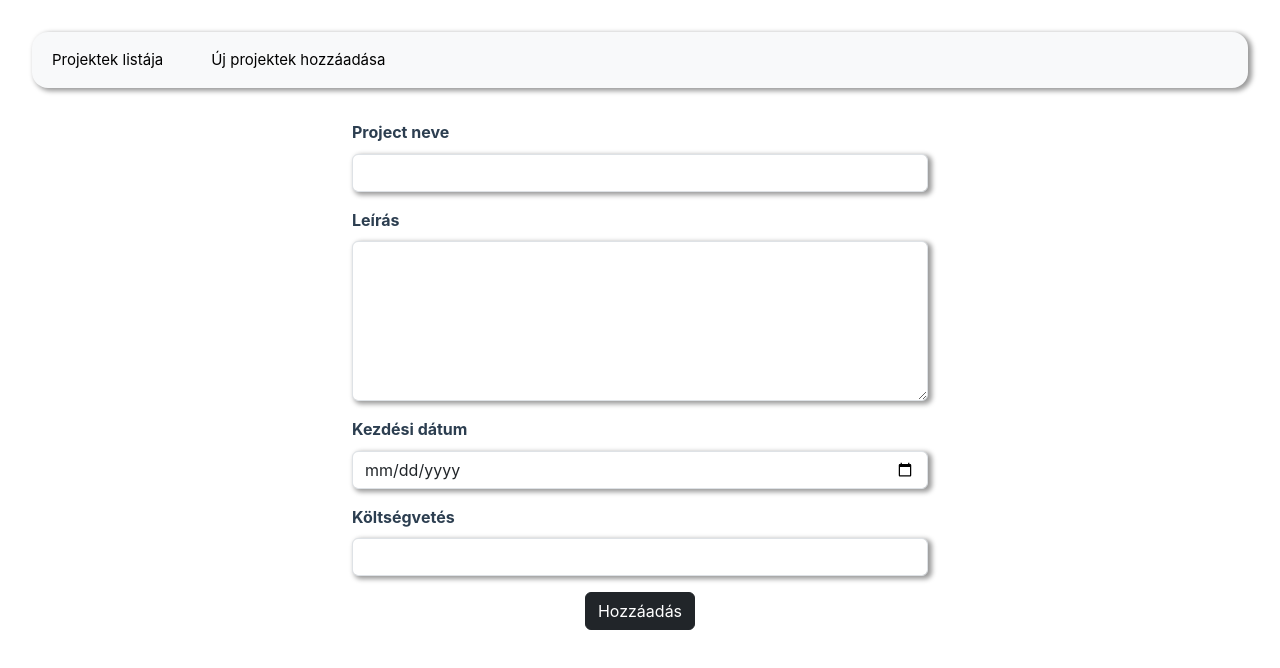
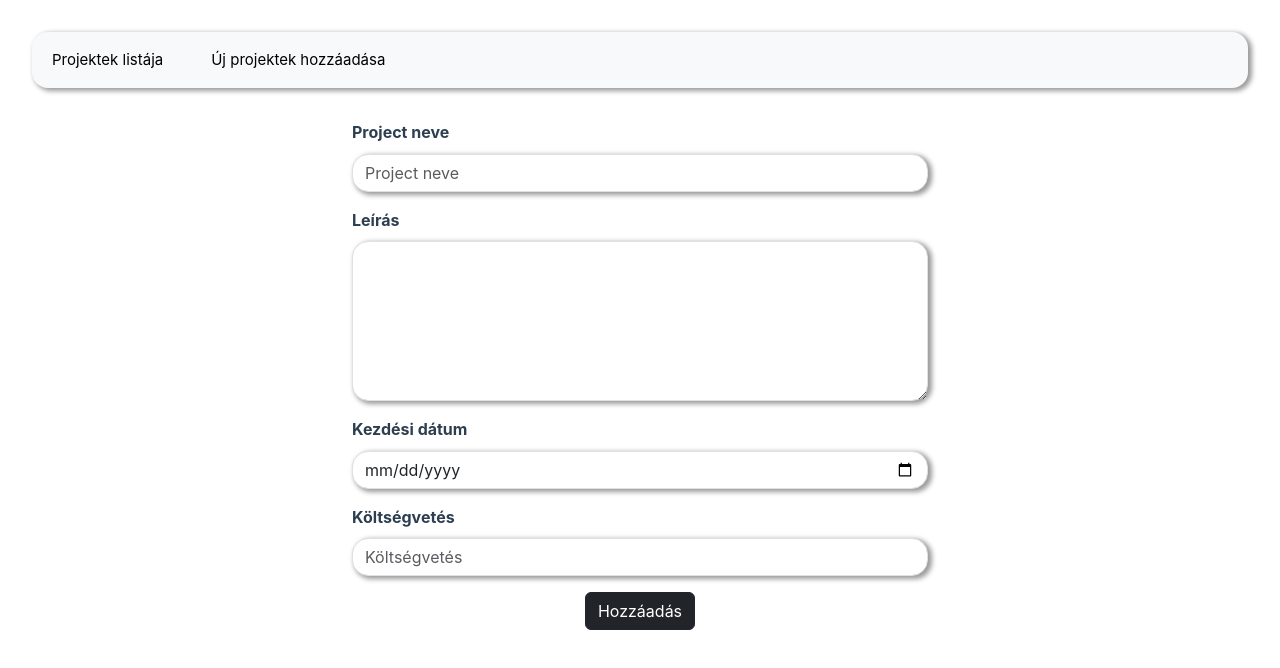
Before and after one commit to antalkristof/Probafeladat, a Vue app: page /projectform in a window 1280 px wide. Shown: the top 668 px of the page. Built offline with nearby package versions, Linux system fonts and the light colour scheme.

Commit message:
add input component

```diff
--- a/src/assets/projectForm.css
+++ b/src/assets/projectForm.css
@@ -19,6 +19,7 @@ form{
   textarea{
     box-shadow: 3px 2px 5px 1px rgba(0, 0, 0, 0.4);
     min-height: 10rem;
+    border-radius: 1rem;
   }
 
   .form-label{
--- a/src/assets/projectList.css
+++ b/src/assets/projectList.css
@@ -41,7 +41,3 @@
   .bi-floppy-fill:hover {
     color: green;
   }
-
-  .form-control {
-    max-width: 100%;
-  }
--- a/src/components/Navbar.vue
+++ b/src/components/Navbar.vue
@@ -2,6 +2,7 @@
 import { ref, onMounted, watch } from 'vue'
 import { defineProps } from 'vue'
 import { useRouter } from 'vue-router'
+import inputComponent from './inputComponent.vue'
 
 
 const props = defineProps({
@@ -55,10 +56,16 @@ watch(
             <a class="nav-link active">Új projektek hozzáadása</a>
           </li>
         </ul>
-        <form v-if="search" class="d-flex" role="search">
-          <input v-model="searchQuery" @input="emitSearchQuery" class="form-control me-2 search-input" type="search"
-            placeholder="Search" aria-label="Search">
-        </form>
+        <div v-if="search" class="d-flex" role="search">
+          <input
+          v-model="searchQuery"
+          @input="emitSearchQuery"
+          class="form-control me-2 search-input"
+          type="search"
+          placeholder="Search"
+          aria-label="Search"
+          >
+        </div>
       </div>
     </div>
   </nav>
--- a/src/components/ProjectForm.vue
+++ b/src/components/ProjectForm.vue
@@ -4,6 +4,7 @@ import { required, minValue } from "@vuelidate/validators";
 import useVuelidate from "@vuelidate/core";
 import Navbar from './navBar.vue';
 import appButton from './appButton.vue';
+import inputComponent from './inputComponent.vue';
 
 
 const projectName = ref("");
@@ -92,21 +93,34 @@ const save = async () => {
     </header>
     <form @submit.prevent="save">
       <div class="mb-3 input-div">
-        <label for="ProjectName" class="form-label">Project neve</label>
-        <input type="text" class="form-control" id="ProjectName" v-model="projectName">
+        <inputComponent
+        inputId="ProjectName"
+        labelText="Project neve"
+        labelFor="ProjectName"
+        inputPlaceholder="Project neve"
+        v-model="projectName"
+        />
         <div v-if="v$.projectName.$error" class="text-danger">
           <div v-for="error in v$.projectName.$errors" :key="error.$uid">
             {{ getProjectNameErrorMessage(error.$validator) }}
           </div>
         </div>
       </div>
+
       <div class="mb-3 input-div">
         <label class="form-label" for="floatingTextarea">Leírás</label>
         <textarea class="form-control" id="floatingTextarea" v-model="description"></textarea>
       </div>
+
       <div class="mb-3 input-div">
-        <label class="form-label" for="start">Kezdési dátum</label>
-        <input class="form-control" type="date" id="start" name="trip-start" v-model="startDate">
+        <inputComponent
+        inputType="date"
+        inputId="start"
+        labelText="Kezdési dátum"
+        labelFor="start"
+        inputPlaceholder="Kezdési dátum"
+        v-model="startDate"
+        />
         <div v-if="v$.startDate.$error" class="text-danger">
           <div v-for="error in v$.startDate.$errors" :key="error.$uid">
             {{ getStartDateErrorMessage(error.$validator) }}
@@ -114,8 +128,13 @@ const save = async () => {
         </div>
       </div>
       <div class="mb-3 input-div">
-        <label for="exampleInputPassword1" class="form-label">Költségvetés</label>
-          <input class="form-control" id="exampleInputPassword1" v-model="budget">
+        <inputComponent
+        inputId="budget"
+        labelFor="budget"
+        labelText="Költségvetés"
+        inputPlaceholder="Költségvetés"
+        v-model="budget"
+        />
         <div v-if="v$.budget.$error" class="text-danger">
           <div v-for="error in v$.budget.$errors" :key="error.$uid">
             {{ getBudgetErrorMessage(error.$validator) }}
--- a/src/components/ProjectList.vue
+++ b/src/components/ProjectList.vue
@@ -4,6 +4,7 @@ import { required, minValue } from "@vuelidate/validators";
 import useVuelidate from "@vuelidate/core";
 import Navbar from './navBar.vue';
 import deleteModal from './deleteModal.vue';
+import inputComponent from './inputComponent.vue';
 
 
 const projects = ref([]);
@@ -61,7 +62,7 @@ const filteredProjects = computed(() => {
 });
 
 const formatBudget = (budget) => {
-  let val = (budget/1).toFixed(2).replace(".", ",");
+  let val = (budget / 1).toFixed(2).replace(".", ",");
   return val.toString().replace(/\B(?=(\d{3})+(?!\d))/g, ".");
 };
 
@@ -97,14 +98,20 @@ onMounted(() => {
             :class="{ 'last-row': index === filteredProjects.length - 1 }">
             <th scope="row">{{ index + 1 }}</th>
             <td v-if="!isEdited[index]">{{ project.projectName }}</td>
-            <td v-else><input type="text" class="form-control" v-model="project.projectName"></td>
-
+            <td v-else>
+              <inputComponent v-model="project.projectName" />
+            </td>
             <td v-if="!isEdited[index]">{{ project.description }}</td>
-            <td v-else><input type="text" class="form-control" v-model="project.description"></td>
+            <td v-else>
+              <inputComponent v-model="project.description" />
+            </td>
             <td v-if="!isEdited[index]">{{ formatDate(project.startDate) }}</td>
-            <td v-else><input type="date" class="form-control" v-model="project.startDate"></td>
+            <td v-else>
+              <inputComponent inputType="date" v-model="project.startDate" />
+            </td>
             <td v-if="!isEdited[index]">{{ formatBudget(project.budget) }} FT</td>
-            <td v-else><input class="form-control" v-model="project.budget">
+            <td v-else>
+              <inputComponent v-model="project.budget" />
             </td>
             <td>
               <button v-if="!isEdited[index]" type="button" class="edit-button"><i class="bi bi-pencil-square"
@@ -124,14 +131,8 @@ onMounted(() => {
       </table>
     </div>
   </div>
-  <deleteModal
-  v-if="showDeleteModal !== null"
-  :close="closeDeleteModal"
-  :deleteProject="() => deleteProject(showDeleteModal)"
-  :projectName="filteredProjects[showDeleteModal].projectName"
-  />
+  <deleteModal v-if="showDeleteModal !== null" :close="closeDeleteModal"
+    :deleteProject="() => deleteProject(showDeleteModal)" :projectName="filteredProjects[showDeleteModal].projectName" />
 </template>
 
-<style scoped>
-@import url("../assets/projectList.css");
-</style>
+<style scoped>@import url("../assets/projectList.css");</style>
--- a/src/components/appButton.vue
+++ b/src/components/appButton.vue
@@ -18,7 +18,7 @@ const props = defineProps({
 </script>
 
 <template>
-    <button :class="buttonStyle" :style="border">
+    <button :class="buttonStyle">
         <i v-if="buttonIcon" :class="buttonIcon"></i>
          {{ buttonText }}
     </button>
--- /dev/null
+++ b/src/components/inputComponent.vue
@@ -0,0 +1,82 @@
+<script setup>
+import { ref, watch, onMounted } from "vue";
+
+const props = defineProps({
+    modelValue: {
+        type: String,
+        default: "",
+    },
+    inputClass: {
+        type: String,
+        default: "form-control"
+    },
+    labelClass: {
+        type: String,
+        default: "form-label"
+    },
+    inputType: {
+        type: String,
+        default: "text"
+    },
+    inputId: {
+        type: String,
+        default: ""
+    },
+    labelText: {
+        type: String,
+        default: ""
+    },
+    labelFor: {
+        type: String,
+        default: ""
+    },
+    inputPlaceholder: {
+        type: String,
+        default: ""
+    }
+})
+
+const emit = defineEmits(["update:modelValue"])
+
+const internalValue = ref(props.modelValue || props.value || "")
+
+onMounted(() => {
+    internalValue.value = props.modelValue || props.value || ""
+})
+
+watch(() => props.modelValue, (newVal) => {
+    internalValue.value = newVal || ""
+})
+
+watch(() => internalValue.value, (newVal) => {
+    emit("update:modelValue", newVal)
+})
+
+watch(() => props.value, (newVal) => {
+    internalValue.value = newVal || ""
+})
+
+</script>
+
+<template>
+        <label v-if="labelText" :for="labelFor" :class="labelClass">{{ labelText }}</label>
+        <input
+        v-model="internalValue"
+        :class="inputClass"
+        :type="inputType"
+        :id="inputId"
+        :placeholder="inputPlaceholder"
+        />
+</template>
+
+<style scoped>
+input {
+    box-shadow: 3px 2px 5px 1px rgba(0, 0, 0, 0.4);
+    border-radius: 1rem;
+}
+
+.form-label {
+    font-size: medium;
+    font-weight: bold;
+}
+</style>
```
